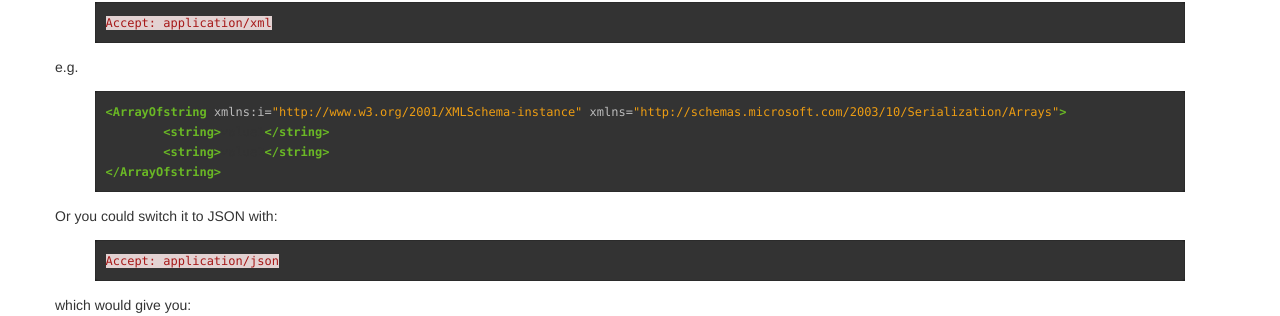
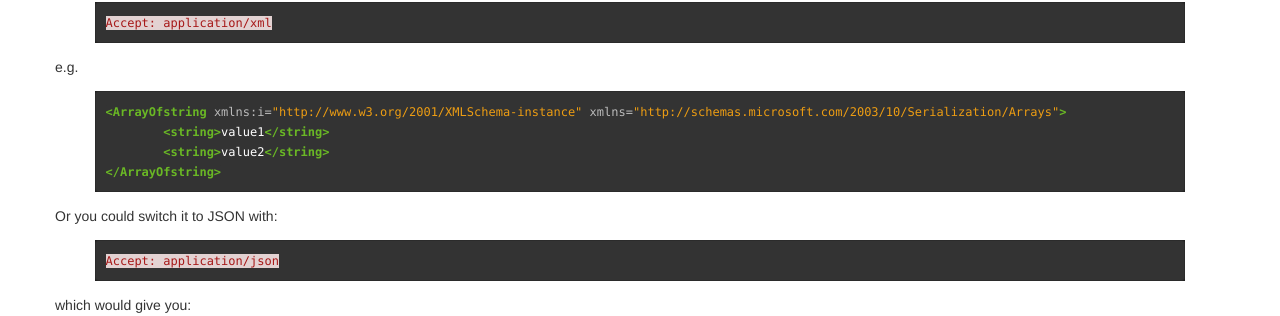
Before and after one commit to colethecoder/colethecoder.github.com, a Jekyll site: the page built from index.html, in a window 1280 px wide and 1400 px high, scrolled down 611 px. Shown: the part 134-450 px from the top of the window. Built offline with Jekyll 4.4.1, drawn with Linux system fonts in a browser that asks for light colours; Markdown is read by kramdown in place of the engine named in the settings; the list of posts is cut into pages by our own code; comment, search, counter and statistics services are not loaded.

Commit message:
highlighting

```diff
--- a/css/syntax.css
+++ b/css/syntax.css
@@ -1,6 +1,7 @@
 .highlight .hll { background-color: #404040 }
 .highlight  { background: #202020; color: #fff }
-.highlight  pre {background: #333}
+.highlight  pre {background: #333; color: #fff}
+.highlight  code {background: #333; color: #fff}
 .highlight .c { color: #999999; font-style: italic } /* Comment */
 .highlight .err { color: #a61717; background-color: #e3d2d2 } /* Error */
 .highlight .g { color: #d0d0d0 } /* Generic */
```
